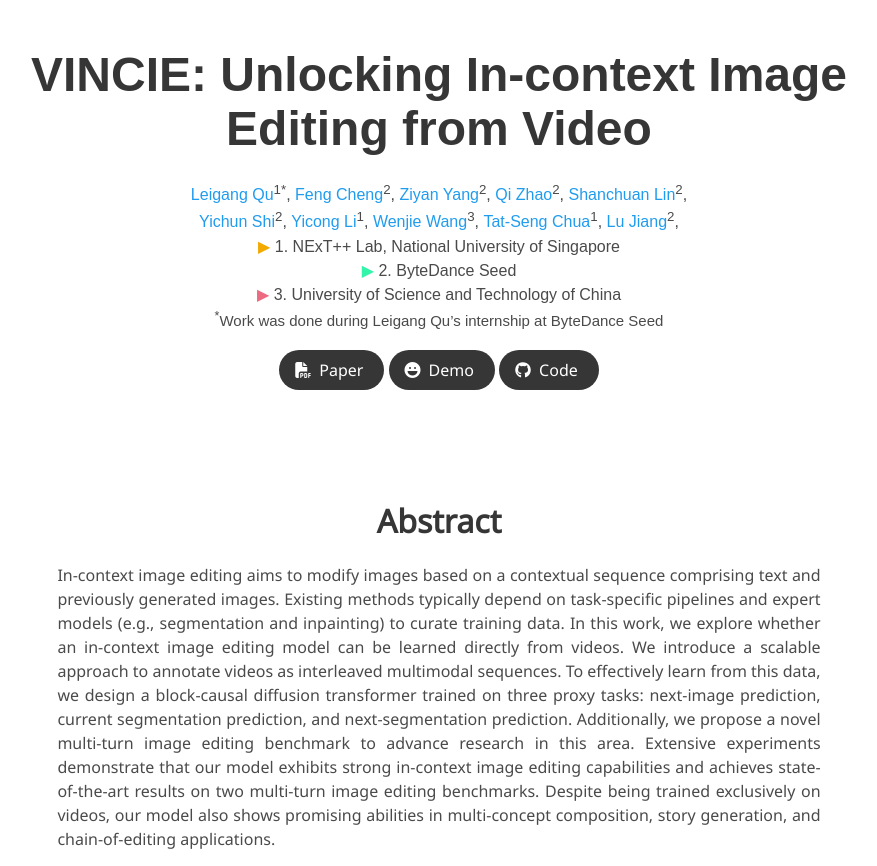
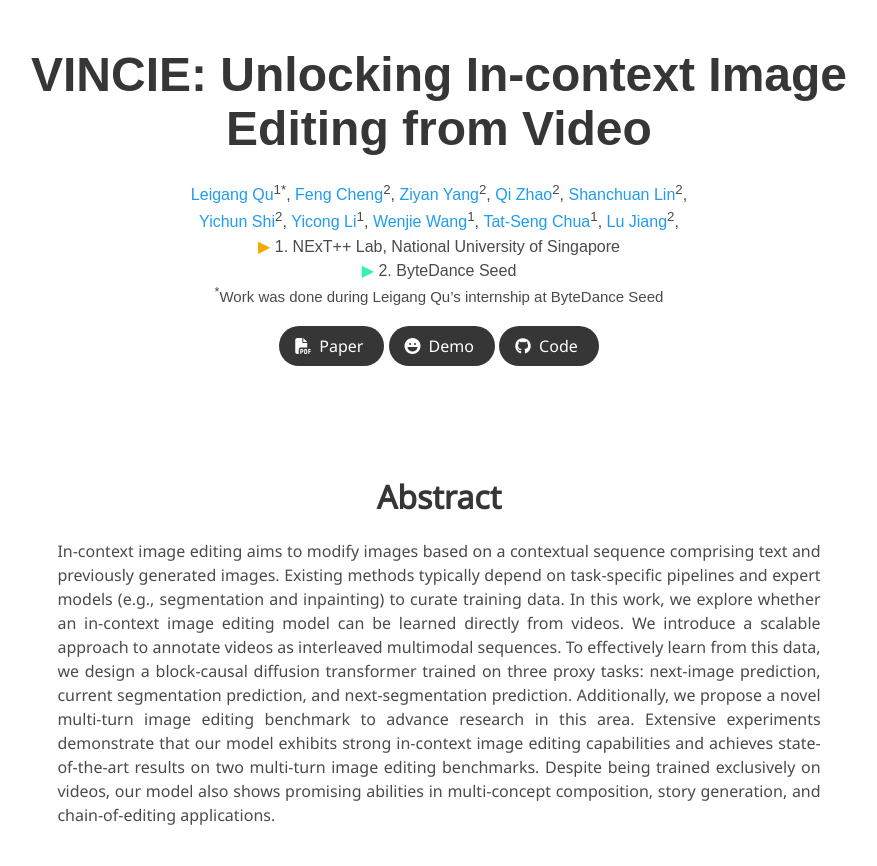
Before and after one commit to vincie2025/vincie2025.github.io, a plain HTML site: page index.html in a window 1280 px wide. Shown: the top 866 px of the page, without its empty margins (201-1078 px from the left). Drawn offline with nearby package versions, Linux system fonts and the light colour scheme; some icons are missing; a web font is replaced by a local one.

Commit message:
organization

```diff
--- a/index.html
+++ b/index.html
@@ -67,7 +67,7 @@
               <a href="https://yl3800.github.io/">Yicong Li</a><sup>1</sup>,
             </span>
             <span class="author-block">
-              <a href="https://wenjiewwj.github.io/">Wenjie Wang</a><sup>3</sup>,
+              <a href="https://wenjiewwj.github.io/">Wenjie Wang</a><sup>1</sup>,
             </span>
             <span class="author-block">
               <a href="https://www.chuatatseng.com/">Tat-Seng Chua</a><sup>1</sup>,
@@ -81,8 +81,7 @@
             <span class="author-block"><b style="color:#F2A900; font-weight:normal">&#x25B6 </b>1. NExT++ Lab, National University of Singapore</span>
             <br>
             <span class="author-block"><b style="color:#00f295cc; font-weight:normal">&#x25B6 </b>2. ByteDance Seed</span>
-            <br>
-            <span class="author-block"><b style="color:hsla(350, 78%, 60%, 0.815); font-weight:normal">&#x25B6 </b>3. University of Science and Technology of China</span>
+
 
           </div>
 
```
